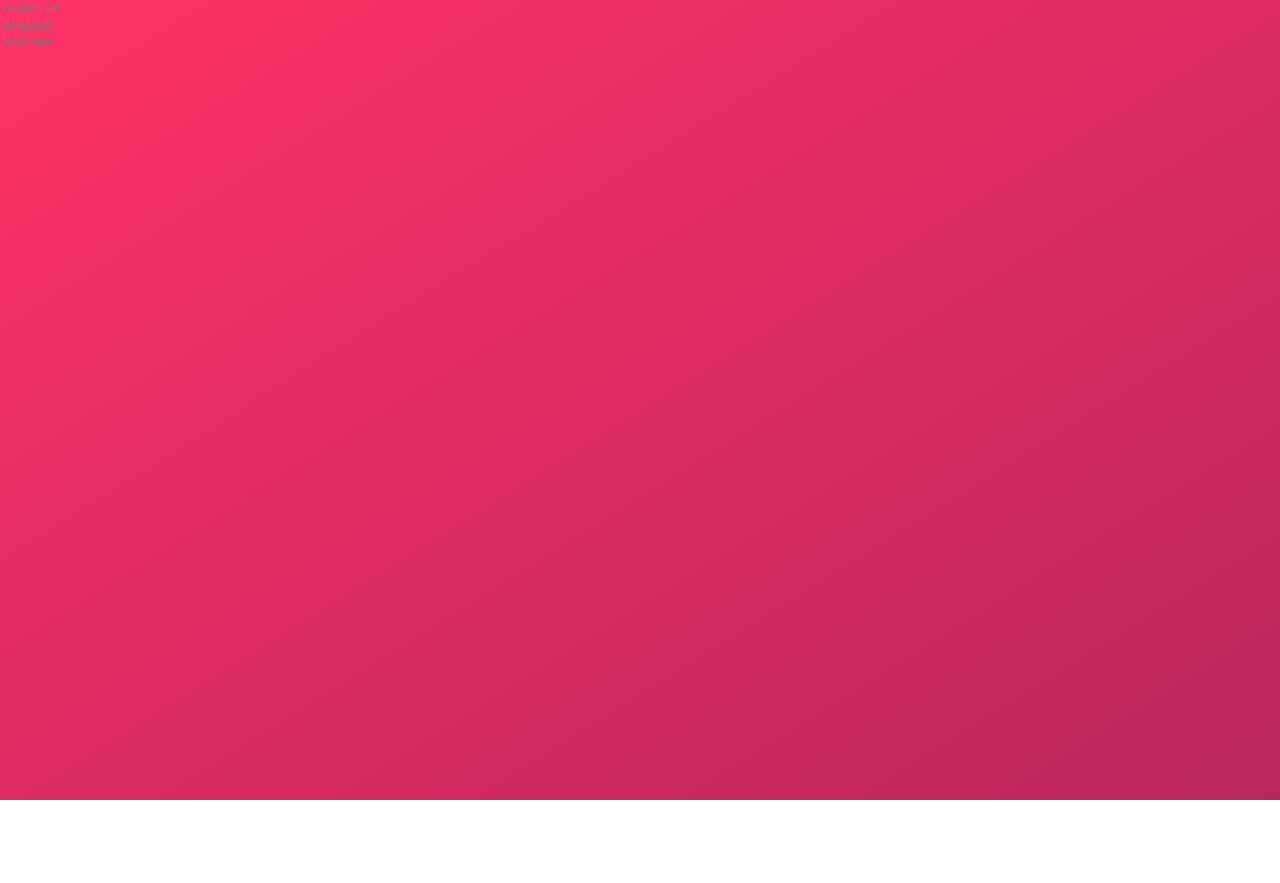
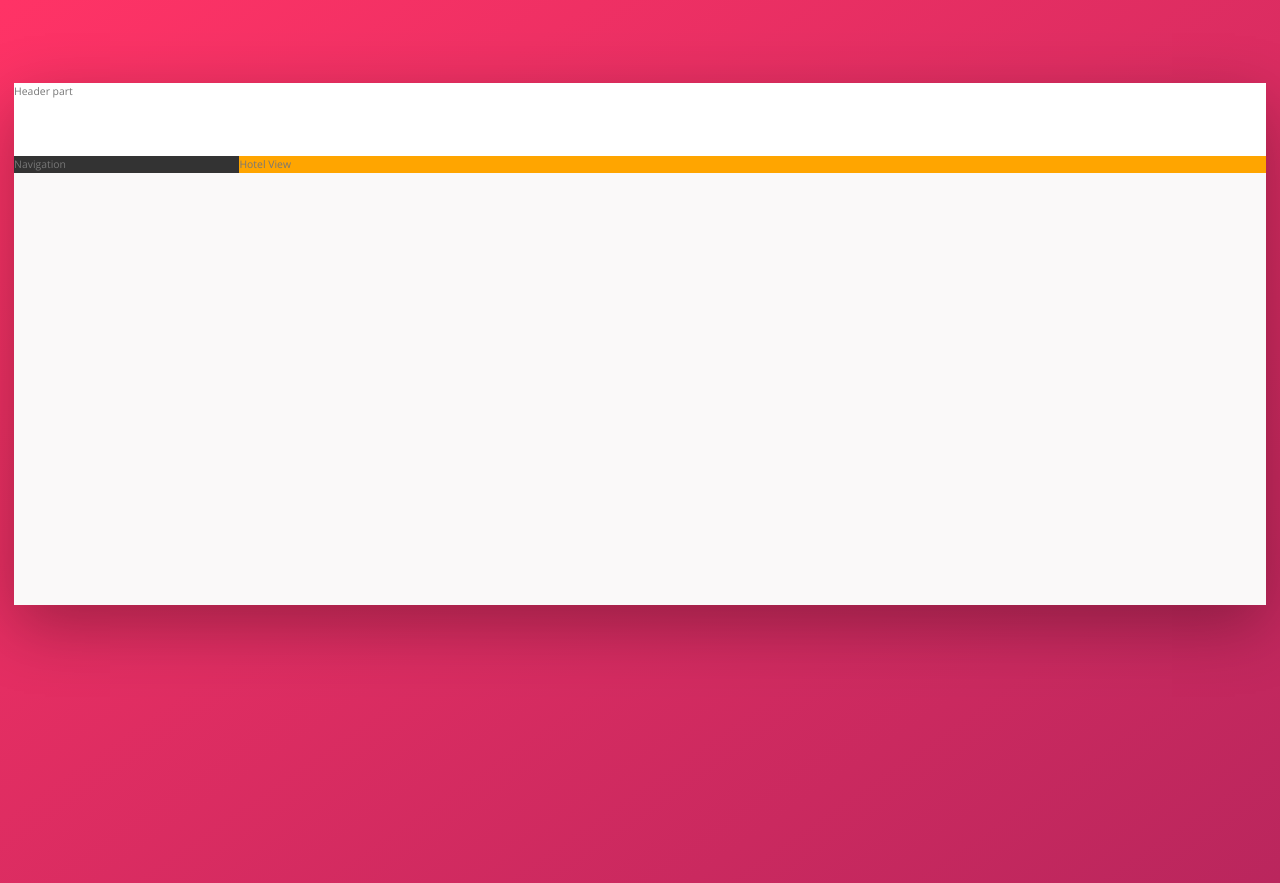
Before and after one commit to laurenalyn/flexboxMaster, a website: page index.html in a window 1280 px wide. Before the commit the page ends 800 px from the top, so only its background shows below. Drawn offline with nearby package versions, Linux system fonts and the light colour scheme.

Commit message:
adds styles for layout

```diff
--- a/sass/_base.scss
+++ b/sass/_base.scss
@@ -24,6 +24,8 @@ Grey dark 3: #999
     --color-grey-dark-1: #333;
     --color-grey-dark-2: #777;
     --color-grey-dark-3: #999;
+
+    --shadow-dark: 0 2rem 6rem rgba(0, 0, 0, .3);
 }
 
 * {
--- a/sass/_layout.scss
+++ b/sass/_layout.scss
@@ -0,0 +1,31 @@
+.container {
+    max-width: 120rem; //1200px - if screen not big enough it will be at 100%
+    margin: 8rem auto;
+    background-color: var(--color-grey-light-1);
+    box-shadow: var(--shadow-dark);
+
+    min-height: 50rem;
+}
+
+.header {
+    height: 7rem;
+    background: #fff;
+    border-bottom: var(--color-grey-light-2)
+}
+
+.content {
+    display: flex;
+}
+
+.sidebar {
+    background-color: var(--color-grey-dark-1);
+    //flex: grow shrink basis
+    flex: 0 0 18%;
+}
+
+.hotel-view {
+    background: #fff;
+    background-color: orange;
+    flex: 1;
+
+}
```
Also changed, not shown: css/style.css.
